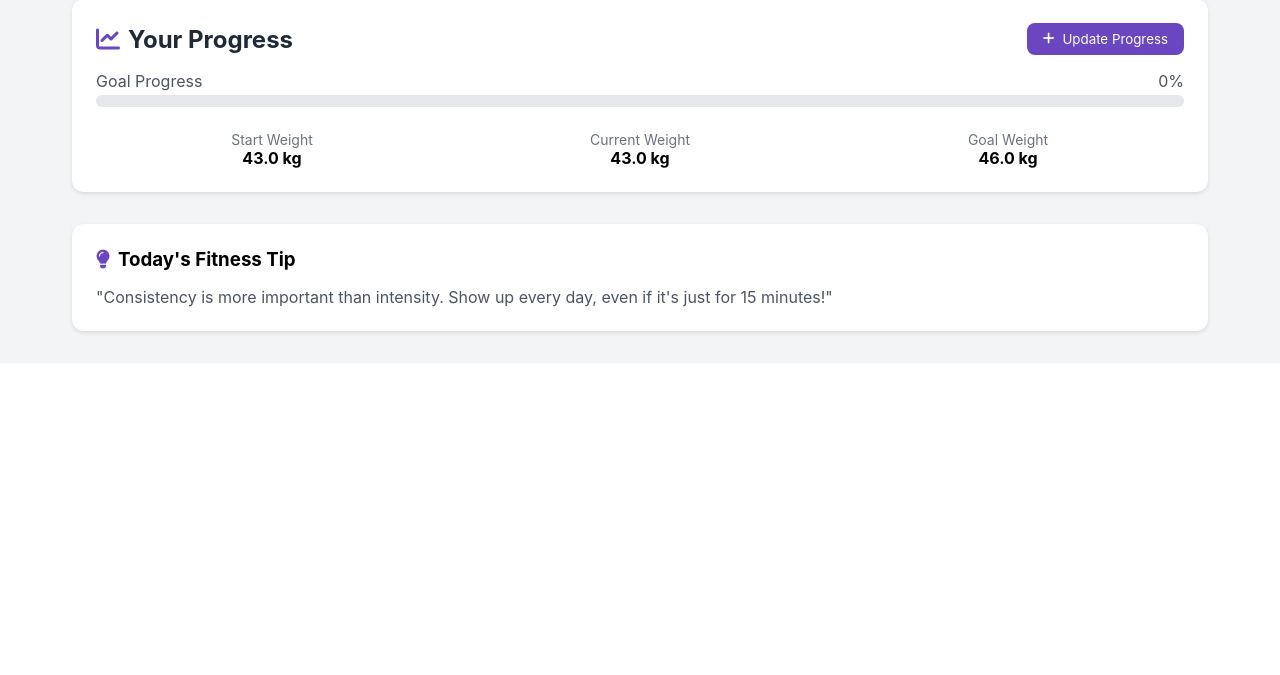
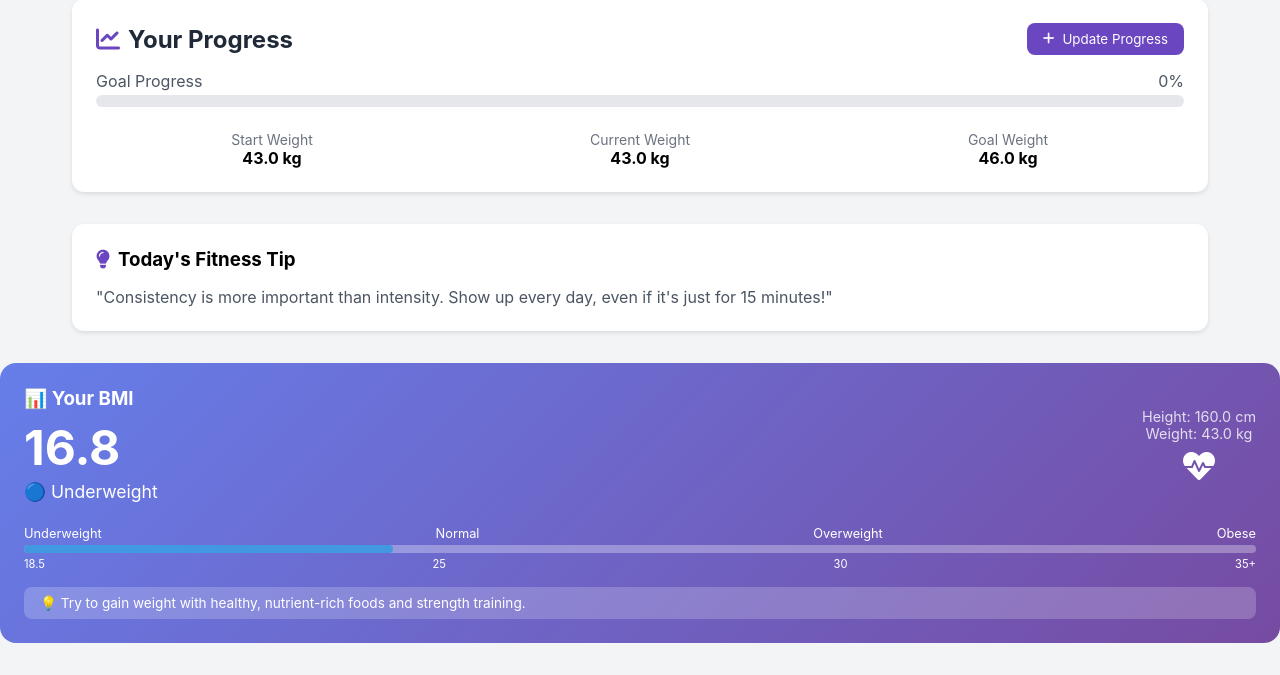
Before and after one commit to rajaluxanaa-coder/fitness-ai, a Flask app: page /dashboard in a window 1280 px wide. Shown: the part 534-1209 px from the top of the page. Before the commit the page ends 871 px from the top, so only its background shows below. Run offline with Flask 3, Linux system fonts and the light colour scheme; a user stored in the database is signed in; data comes from the database, SQL or seed files in the repository.

Commit message:
Added BMI calculation to dashboard

```diff
--- a/templates/dashboard.html
+++ b/templates/dashboard.html
@@ -497,6 +497,19 @@ body.dark-mode .alert-error {
     background: #991b1b;
     color: #fee2e2;
 }
+
+/* BMI Card Styles */
+.bmi-card {
+    transition: transform 0.3s;
+}
+
+.bmi-card:hover {
+    transform: translateY(-2px);
+}
+
+#bmiProgress {
+    transition: width 0.5s ease;
+}
     </style>
 </head>
 <body>
@@ -640,6 +653,55 @@ body.dark-mode .alert-error {
             <p style="color: #4b5563;">"Consistency is more important than intensity. Show up every day, even if it's just for 15 minutes!"</p>
         </div>
     </div>
+
+
+
+
+
+    <!-- BMI Card -->
+<div class="bmi-card" style="background: linear-gradient(135deg, #667eea 0%, #764ba2 100%); border-radius: 1rem; padding: 1.5rem; margin-bottom: 2rem; color: white;">
+    <div style="display: flex; justify-content: space-between; align-items: center; flex-wrap: wrap;">
+        <div>
+            <h3 style="margin-bottom: 0.5rem;">📊 Your BMI</h3>
+            <div style="font-size: 3rem; font-weight: bold;" id="bmiValue">--</div>
+            <div id="bmiCategory" style="font-size: 1.1rem; margin-top: 0.25rem;">---</div>
+        </div>
+        <div style="text-align: center;">
+            <div style="font-size: 0.9rem; opacity: 0.8;">Height: <span id="bmiHeight">{{ user.height }} cm</span></div>
+            <div style="font-size: 0.9rem; opacity: 0.8;">Weight: <span id="bmiWeight">{{ user.weight }} kg</span></div>
+            <div style="margin-top: 0.5rem;">
+                <i class="fas fa-heartbeat" style="font-size: 2rem;"></i>
+            </div>
+        </div>
+    </div>
+
+    <!-- BMI Progress Bar -->
+    <div style="margin-top: 1.5rem;">
+        <div style="display: flex; justify-content: space-between; font-size: 0.8rem; margin-bottom: 0.25rem;">
+            <span>Underweight</span>
+            <span>Normal</span>
+            <span>Overweight</span>
+            <span>Obese</span>
+        </div>
+        <div style="width: 100%; height: 8px; background: rgba(255,255,255,0.3); border-radius: 4px; overflow: hidden;">
+            <div id="bmiProgress" style="width: 0%; height: 100%; background: #ffd700; border-radius: 4px;"></div>
+        </div>
+        <div style="display: flex; justify-content: space-between; font-size: 0.7rem; margin-top: 0.25rem;">
+            <span>18.5</span>
+            <span>25</span>
+            <span>30</span>
+            <span>35+</span>
+        </div>
+    </div>
+
+    <!-- BMI Tip -->
+    <div id="bmiTip" style="margin-top: 1rem; font-size: 0.85rem; background: rgba(255,255,255,0.2); padding: 0.5rem 1rem; border-radius: 0.5rem;">
+        💡 Enter your height and weight to calculate your BMI
+    </div>
+</div>
+
+
+
 
 
 
@@ -989,6 +1051,72 @@ Goal: ${goal} | Level: ${level}
         alert.classList.remove('hidden');
     }
 
+
+
+// BMI Calculation Function
+function calculateBMI() {
+    const heightCm = parseFloat(document.getElementById('bmiHeight').innerText);
+    const weightKg = parseFloat(document.getElementById('bmiWeight').innerText);
+
+    if (heightCm && weightKg && heightCm > 0 && weightKg > 0) {
+        const heightM = heightCm / 100;
+        const bmi = weightKg / (heightM * heightM);
+        const bmiRounded = bmi.toFixed(1);
+
+        // Update BMI value
+        document.getElementById('bmiValue').innerText = bmiRounded;
+
+        // Determine BMI category and color
+        let category = '';
+        let tip = '';
+        let progressPercent = 0;
+
+        if (bmi < 18.5) {
+            category = '🔵 Underweight';
+            tip = '💡 Try to gain weight with healthy, nutrient-rich foods and strength training.';
+            progressPercent = (bmi / 18.5) * 33;
+        } else if (bmi >= 18.5 && bmi < 25) {
+            category = '🟢 Normal Weight';
+            tip = '🎉 Great job! Maintain your healthy weight with balanced diet and regular exercise.';
+            progressPercent = 33 + ((bmi - 18.5) / 6.5) * 34;
+        } else if (bmi >= 25 && bmi < 30) {
+            category = '🟠 Overweight';
+            tip = '💪 Focus on regular exercise and a balanced diet to reach your healthy weight.';
+            progressPercent = 67 + ((bmi - 25) / 5) * 33;
+        } else {
+            category = '🔴 Obese';
+            tip = '🏃 Consult a healthcare provider for a personalized weight management plan.';
+            progressPercent = 100;
+        }
+
+        document.getElementById('bmiCategory').innerHTML = category;
+        document.getElementById('bmiTip').innerHTML = tip;
+        document.getElementById('bmiProgress').style.width = Math.min(progressPercent, 100) + '%';
+
+        // Set progress bar color based on category
+        if (bmi >= 18.5 && bmi < 25) {
+            document.getElementById('bmiProgress').style.background = '#38a169';
+        } else if (bmi >= 25 && bmi < 30) {
+            document.getElementById('bmiProgress').style.background = '#ed8936';
+        } else if (bmi >= 30) {
+            document.getElementById('bmiProgress').style.background = '#e53e3e';
+        } else {
+            document.getElementById('bmiProgress').style.background = '#4299e1';
+        }
+
+        return bmiRounded;
+    }
+    return null;
+}
+
+// Update BMI when weight changes (call this after progress updates)
+function updateBMIAfterProgress() {
+    calculateBMI();
+}
+
+
+
+
     // Update Progress Function - FIXED
     // Enhanced Generate Workout Function
 
@@ -1010,6 +1138,9 @@ function updateProgress() {
     if (currentWeight) {
         document.getElementById('currentWeight').innerText = currentWeight + ' kg';
         localStorage.setItem('currentWeight', currentWeight);
+
+        document.getElementById('bmiWeight').innerText = currentWeight;
+        calculateBMI();
 
         // Calculate progress percentage
         const startWeight = parseFloat(document.getElementById('startWeight').innerText) || 0;
@@ -1076,6 +1207,9 @@ function updateProgress() {
     });
 }
 
+
+
+
     // Close modals when clicking outside
     window.onclick = function(event) {
         const workoutModal = document.getElementById('workoutModal');
@@ -1124,6 +1258,7 @@ function updateProgress() {
             document.getElementById('progressPercentage').innerText = progressPercent + '%';
             document.getElementById('progressFill').style.width = progressPercent + '%';
         }
+        calculateBMI();
     });
 </script>
 </body>
```
